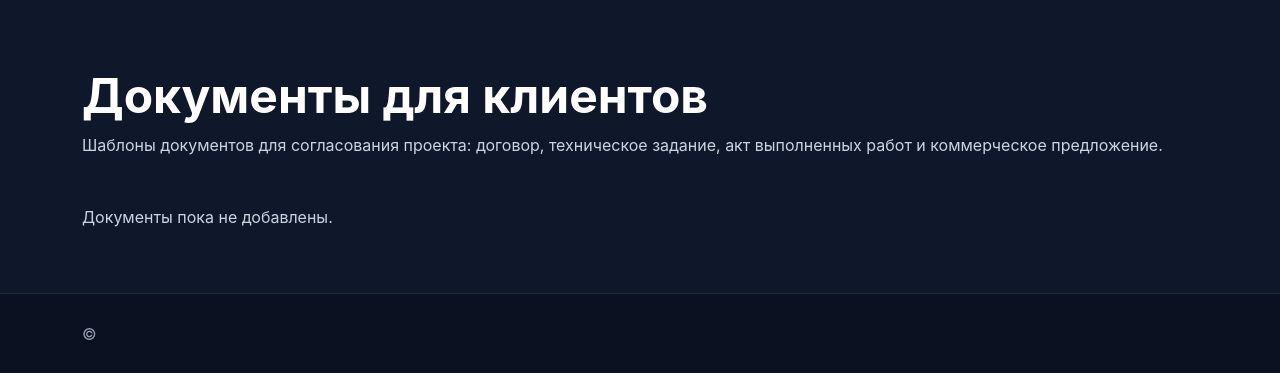
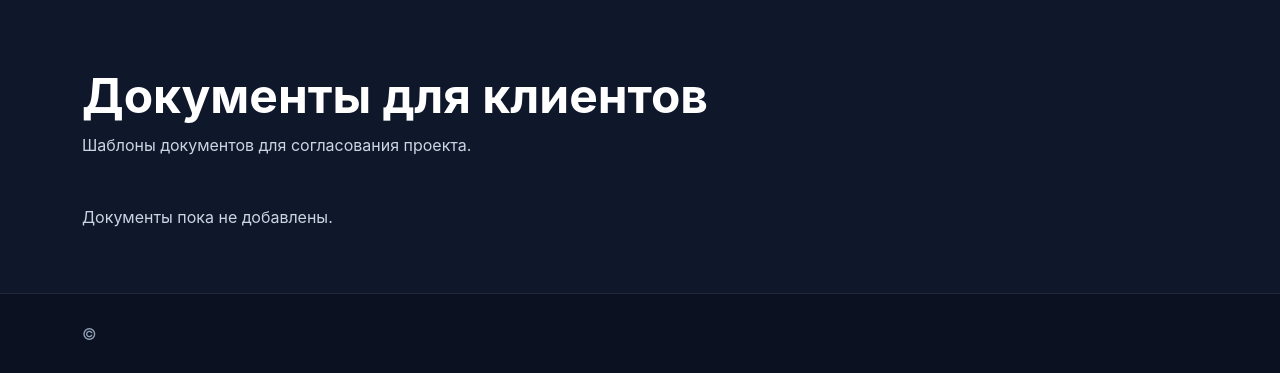
Before and after one commit to Riso1/portfolio-django, a Django app: page /client-documents/ in a window 1280 px wide. Shown: the part 57-430 px from the top of the page. Run offline with Django 5.2, Linux system fonts and the light colour scheme; data that the repository does not hold is empty.

Commit message:
Упрощен заголовок страницы документов

```diff
--- a/templates/portfolio/client_documents.html
+++ b/templates/portfolio/client_documents.html
@@ -6,8 +6,7 @@
     <div class="section-heading mb-5">
         <h1 class="display-5 fw-bold">Документы для клиентов</h1>
         <p>
-            Шаблоны документов для согласования проекта: договор, техническое задание,
-            акт выполненных работ и коммерческое предложение.
+            Шаблоны документов для согласования проекта.
         </p>
     </div>
 
```
